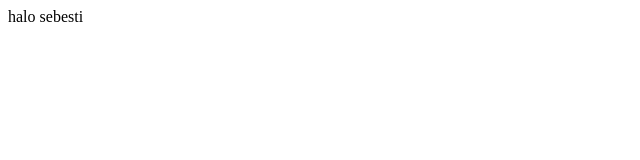
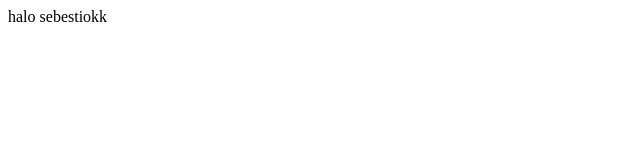
Before and after one commit to Hasrull14/revo-project, a plain HTML site: page index.html in a window 1280 px wide. Shown: the full height of the page, 0-640 px from the left. Drawn offline with Linux system fonts and the light colour scheme.

Commit message:
edit commit

```diff
--- a/index.html
+++ b/index.html
@@ -6,6 +6,6 @@
     <title>Document</title>
 </head>
 <body>
-    halo sebesti
+    halo sebestiokk
 </body>
 </html>
```
